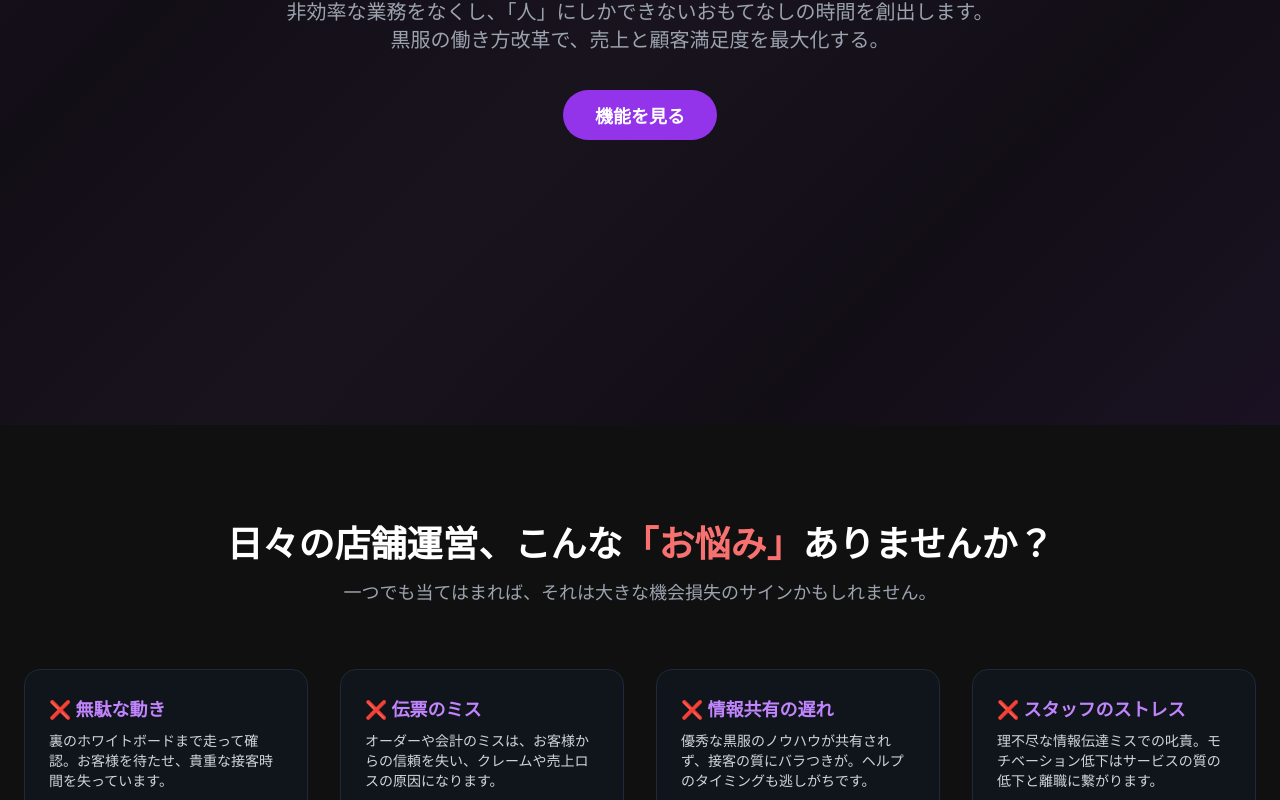
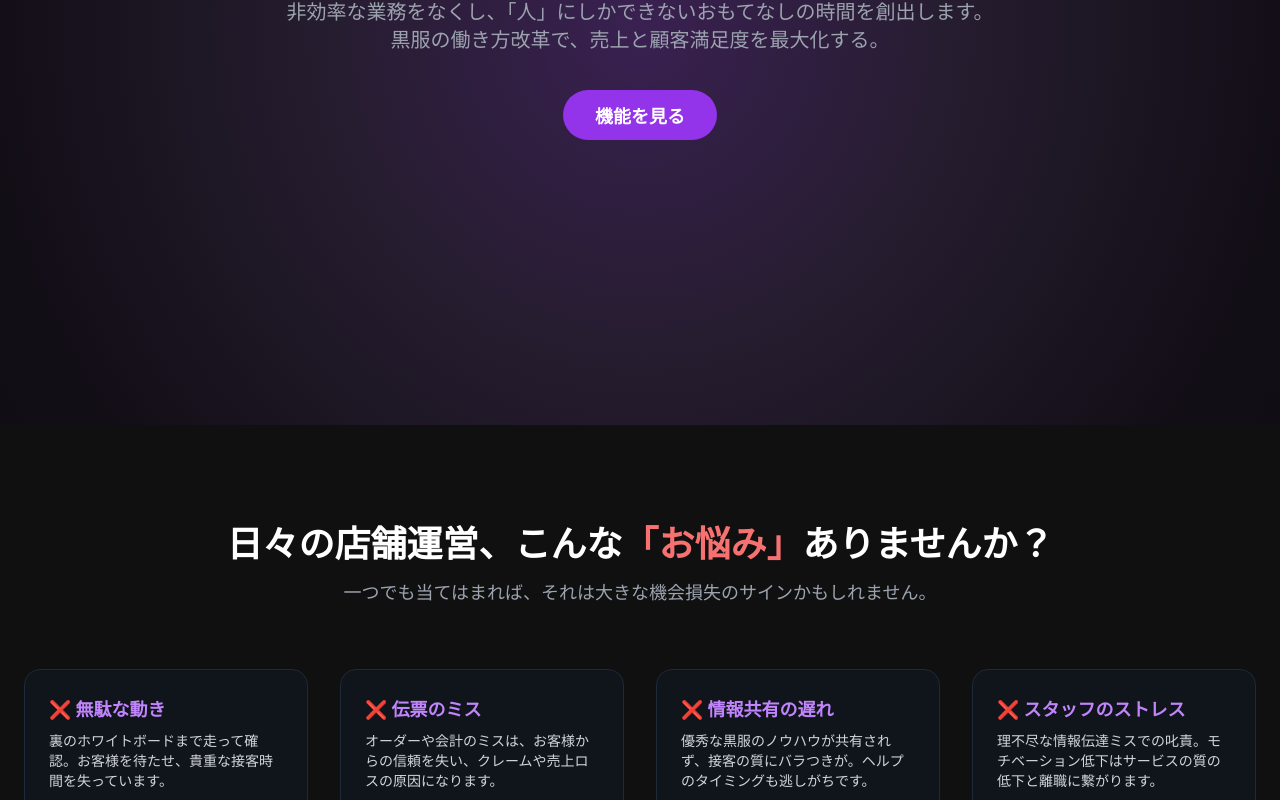
Before and after one commit to kanseibunseki/nightmanager-dx, a plain HTML site: page NightManager.html in a window 1280 px wide. Shown: the part 375-1175 px from the top of the page. Drawn offline with nearby package versions, Linux system fonts and the light colour scheme.

Commit message:
Fix purple gradient background - more prominent radial gradient effect

```diff
--- a/NightManager.html
+++ b/NightManager.html
@@ -19,21 +19,24 @@
             background-clip: text;
             -webkit-text-fill-color: transparent;
         }
+        .section-glow {
+            position: relative;
+            overflow: hidden;
+        }
         .section-glow::before {
             content: '';
             position: absolute;
-            top: 0;
-            left: 0;
-            right: 0;
-            width: 100%;
-            height: 100%;
-            background: linear-gradient(135deg,
-                rgba(168, 85, 247, 0.1) 0%,
-                rgba(168, 85, 247, 0.05) 25%,
-                rgba(192, 132, 252, 0.08) 50%,
-                rgba(168, 85, 247, 0.05) 75%,
-                rgba(168, 85, 247, 0.1) 100%);
+            top: -50%;
+            left: -10%;
+            right: -10%;
+            bottom: -50%;
+            background: radial-gradient(ellipse at center,
+                rgba(168, 85, 247, 0.3) 0%,
+                rgba(192, 132, 252, 0.15) 30%,
+                rgba(168, 85, 247, 0.05) 60%,
+                transparent 100%);
             z-index: -1;
+            pointer-events: none;
         }
         .nav-link {
             position: relative;
```
Also changed, not shown: index.html (+14 -11 lines).
